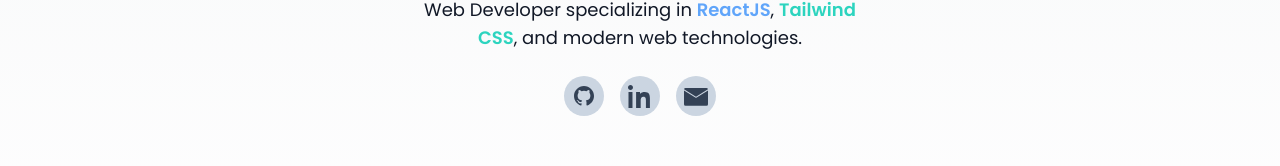
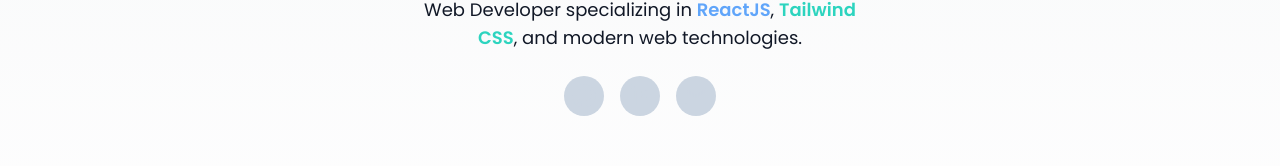
Before and after one commit to seriie/react-portofolio, a React (Vite) app: page / in a window 1280 px wide. Shown: the part 484-650 px from the top of the page. Built offline with nearby package versions, Linux system fonts and the light colour scheme; no server answers.

Commit message:
clean code

```diff
--- a/src/components/header/Header.jsx
+++ b/src/components/header/Header.jsx
@@ -1,5 +1,7 @@
 import { useEffect, useState } from "react";
 import { useTheme } from "../../context/ThemeContext";
+import { FaGithub, FaLinkedinIn } from "react-icons/fa";
+import { IoMdMail } from "react-icons/io";
 import defaultProfile from "../../assets/image/profile-2.png";
 import ChangeLang from "../change_lang/ChangeLang";
 import ThemeToggle from "../theme_toggle/ThemeToggle";
@@ -8,19 +10,40 @@
   const [profile, setProfile] = useState(null);
   const getProfileUrl = (index) => {
     return `https://raw.githubusercontent.com/seriie/porto-profile-img/refs/heads/main/profile/ryo-${index}.png`;
-  }
+  };
+
+  const socialMedia = [
+    {
+      id: 1,
+      name: "GitHub",
+      icon: <FaGithub className="w-6 h-6 text-slate-300" />,
+      link: "https://github.com/seriie",
+    },
+    {
+      id: 2,
+      name: "Linkedin",
+      icon: <FaLinkedinIn className="w-6 h-6 text-slate-300" />,
+      link: "https://www.linkedin.com/in/mohammad-zidane-rahadian-0b2815290",
+    },
+    {
+      id: 3,
+      name: "Gmail",
+      icon: <IoMdMail className="w-6 h-6 text-slate-300" />,
+      link: "mailto:mohammadzidane058@gmail.com",
+    },
+  ];
 
   const handleSetProfile = () => {
     const index = Math.floor(Math.random() * 10) + 1;
     setProfile(getProfileUrl(index));
-  }
+  };
 
   useEffect(() => {
     handleSetProfile();
   }, []);
 
   const { theme } = useTheme();
-  const name = 'Zzzeeee05';
+  const name = "Zzzeeee05";
 
   return (
     <div
@@ -33,8 +56,13 @@
       <ChangeLang />
       <ThemeToggle />
 
-      <div className={`relative w-40 h-40 md:w-48 md:h-48 rounded-full overflow-hidden ${
-        theme === "dark" ? 'hover:shadow-customLight' : 'hover:shadow-customDark'} hover:scale-110 transition-all`}>
+      <div
+        className={`relative w-40 h-40 md:w-48 md:h-48 rounded-full overflow-hidden ${
+          theme === "dark"
+            ? "hover:shadow-customLight"
+            : "hover:shadow-customDark"
+        } hover:scale-110 transition-all`}
+      >
         <img
           src={profile || defaultProfile}
           alt="Profile"
@@ -56,50 +84,25 @@
         <span className="font-semibold text-teal-400">Tailwind CSS</span>, and
         modern web technologies.
       </p>
-
-      <div className="mt-6 flex gap-4">
-        <a href="https://github.com/seriie" target="_blank" className="triggered-hover group">
-          <span className="sr-only">GitHub</span>
-          <div className={`w-10 h-10 flex items-center justify-center rounded-full ${
-            theme === "dark" ? 'bg-slate-700' : 'bg-slate-300'} group-hover:bg-blue-500 transition duration-300`}>
-            <svg
-              className={`w-6 h-6 ${theme === "dark" ? 'text-slate-300 group-hover:text-slate-50' : 'text-slate-700 group-hover:text-slate-900'}`}
-              xmlns="http://www.w3.org/2000/svg"
-              fill="currentColor"
-              viewBox="0 0 24 24"
+      <div className="flex gap-4 mt-6">
+        {socialMedia.map((item) => (
+          <div key={item.id}>
+            <a
+              href={item.link}
+              target="_blank"
+              className="triggered-hover group"
             >
-              <path d="M12 2C6.477 2 2 6.485 2 12c0 4.418 2.865 8.166 6.839 9.489.5.092.683-.217.683-.482 0-.238-.008-.868-.013-1.703-2.782.605-3.369-1.34-3.369-1.34-.454-1.152-1.11-1.459-1.11-1.459-.908-.62.07-.608.07-.608 1.003.07 1.532 1.032 1.532 1.032.892 1.53 2.341 1.088 2.912.833.091-.647.35-1.088.636-1.338-2.221-.253-4.555-1.112-4.555-4.95 0-1.093.39-1.986 1.03-2.685-.103-.253-.447-1.27.098-2.646 0 0 .84-.27 2.75 1.026a9.564 9.564 0 0 1 2.5-.336 9.565 9.565 0 0 1 2.5.336c1.91-1.296 2.75-1.026 2.75-1.026.545 1.376.202 2.393.1 2.646.64.7 1.029 1.592 1.029 2.685 0 3.847-2.336 4.693-4.564 4.944.36.31.682.92.682 1.852 0 1.336-.013 2.415-.013 2.743 0 .268.18.577.688.479C19.138 20.162 22 16.418 22 12c0-5.515-4.477-10-10-10z" />
-            </svg>
+              <span className="sr-only">{item.name}</span>
+              <div
+                className={`w-10 h-10 flex items-center justify-center rounded-full ${
+                  theme === "dark" ? "bg-slate-700" : "bg-slate-300"
+                } group-hover:bg-blue-500 transition duration-300`}
+              >
+                <div className="">{item.icon}</div>
+              </div>
+            </a>
           </div>
-        </a>
-        <a href="https://www.linkedin.com/in/mohammad-zidane-rahadian-0b2815290/" target="_blank" className="triggered-hover group">
-          <span className="sr-only">LinkedIn</span>
-          <div className={`w-10 h-10 flex items-center justify-center rounded-full ${
-            theme === "dark" ? 'bg-slate-700' : 'bg-slate-300'} group-hover:bg-blue-600 transition duration-300`}>
-            <svg
-              className={`w-6 h-6 ${theme === "dark" ? 'text-slate-300 group-hover:text-slate-50' : 'text-slate-700 group-hover:text-slate-900'}`}
-              xmlns="http://www.w3.org/2000/svg"
-              fill="currentColor"
-              viewBox="0 0 24 24"
-            >
-              <path d="M4.98 3.5C4.98 4.879 3.88 6 2.5 6S0 4.879 0 3.5 1.1 1 2.5 1s2.48 1.121 2.48 2.5zM.49 8.001h3.994V24H.49V8.001zM8.09 8.001H12V10c.83-1.506 3.104-2.022 4.8-2.022 4.28 0 5.11 2.76 5.11 6.326V24h-3.991v-7.326c0-1.75-.03-3.994-2.43-3.994-2.43 0-2.804 1.892-2.804 3.856V24H8.09V8.001z" />
-            </svg>
-          </div>
-        </a>
-        <a href="mailto:mohammadzidane058@gmail.com" className="triggered-hover group">
-          <span className="sr-only">Email</span>
-          <div className={`w-10 h-10 flex items-center justify-center rounded-full ${
-            theme === "dark" ? 'bg-slate-700' : 'bg-slate-300'} group-hover:bg-green-500 transition duration-300`}>
-            <svg
-              className={`w-6 h-6 ${theme === "dark" ? 'text-slate-300 group-hover:text-slate-50' : 'text-slate-700 group-hover:text-slate-900'}`}
-              xmlns="http://www.w3.org/2000/svg"
-              fill="currentColor"
-              viewBox="0 0 24 24"
-            >
-              <path d="M12 12.713l11.955-7.448A1.5 1.5 0 0 0 22.5 4H1.5a1.5 1.5 0 0 0-1.455 1.265l11.955 7.448zM0 6.561v13.687a1.5 1.5 0 0 0 1.5 1.5h21a1.5 1.5 0 0 0 1.5-1.5V6.561l-11.31 7.055a1.5 1.5 0 0 1-1.38 0L0 6.561z" />
-            </svg>
-          </div>
-        </a>
+        ))}
       </div>
     </div>
   );
```
